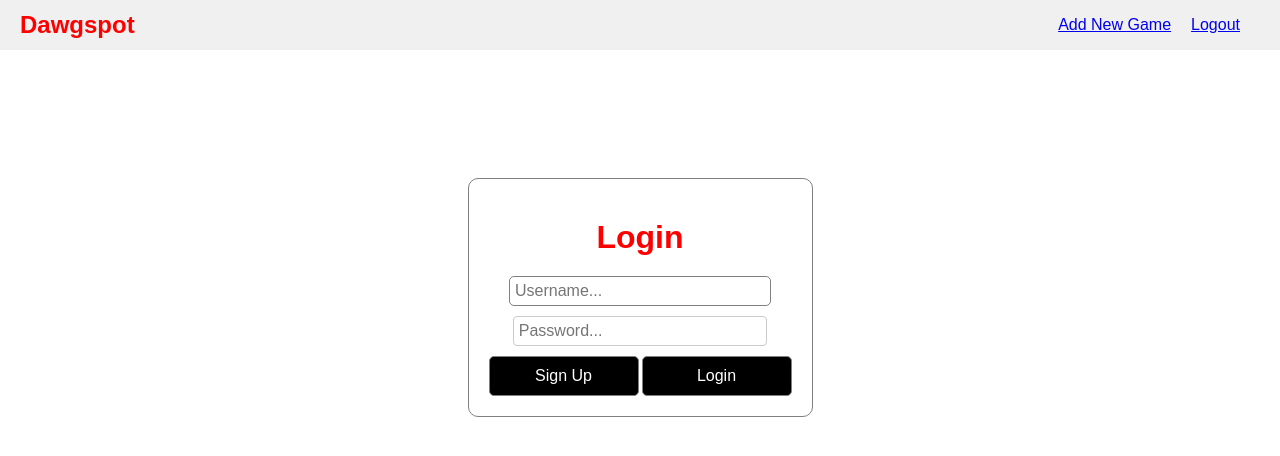
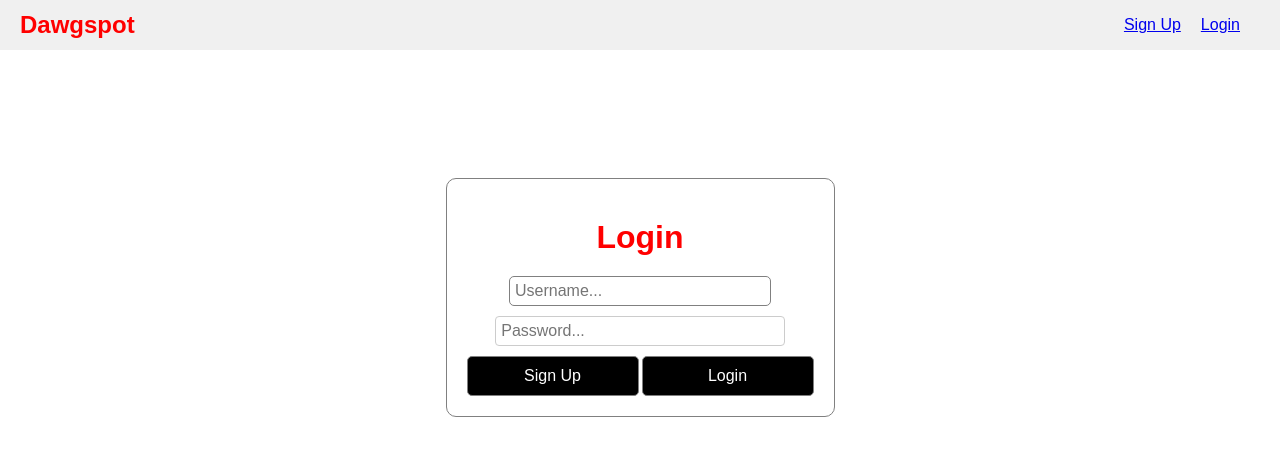
Before and after one commit to neerajraja/dawgspot, a React (Create React App) app: page /login in a window 1280 px wide. Shown: the top 456 px of the page. Built offline with nearby package versions, Linux system fonts and the light colour scheme.

Commit message:
Make Login/Logout button toggle the fake admin variable

```diff
--- a/src/App.jsx
+++ b/src/App.jsx
@@ -1,4 +1,4 @@
-import React from 'react';
+import React, { useState } from 'react';
 import { BrowserRouter as Router, Route, Routes } from 'react-router-dom';
 
 import TopBar from './homebar/topbar';
@@ -7,19 +7,20 @@ import SignUp from './signup/SignUp';
 import Login from './login/Login';
 import AddItem from './additem/AddItem';
 
-// Variable to control whether user is logged in (as Administrator).
-// Sent as a prop to any components that render differently based on admin status.
-const isAdmin = true;
+
 
 function App() {
+    const [isAdmin, setIsAdmin] = useState(false);
+    const toggleIsAdmin = prevIsAdmin => setIsAdmin(!prevIsAdmin);
+
     return(
         <Router>
             <div>
-                <TopBar isAdmin={isAdmin} />
+                <TopBar isAdmin={isAdmin} toggleIsAdmin={toggleIsAdmin}/>
                 <Routes>
                     <Route exact path='/' element={<HomePage isAdmin={isAdmin} />} />
                     <Route path='/signup' element={<SignUp />} />
-                    <Route path='/login' element={<Login />} />
+                    <Route path='/login' element={<Login toggleIsAdmin={toggleIsAdmin} />} />
                     <Route path='/additem' element={<AddItem />} />
 
                     <Route path='*' element={<p>404 Page not Found</p>} />
--- a/src/homebar/topbar.jsx
+++ b/src/homebar/topbar.jsx
@@ -12,7 +12,7 @@ function TopBar(props) {
         : <></> // Optionally render this element based on the value of props.isAdmin
       }
       { props.isAdmin
-        ? <Link to='/' className="custom-link">Logout</Link>
+        ? <Link to='/' className="custom-link" onClick={props.toggleIsAdmin}>Logout</Link>
         : <>
             <Link to='/signup' className="custom-link">Sign Up</Link>
             <Link to='/login' className="custom-link">Login</Link>
--- a/src/homepage/HomePage.jsx
+++ b/src/homepage/HomePage.jsx
@@ -15,7 +15,7 @@ function HomePage(props) {
             <div id="banner">
                 <div id="background-image"></div>
                 <div id="content">
-                    <p>Welcome to Dawgspot</p>
+                    <p>Welcome to Dawgspot {props.isAdmin ? "(Admin View)" : ""}</p>
                 </div>
             </div>
 
--- a/src/login/Login.css
+++ b/src/login/Login.css
@@ -58,3 +58,7 @@
 #login-password-box {
     margin-left: 0px;
 }
+
+#signup-button, #login-button {
+    text-decoration: none;
+}
--- a/src/login/Login.jsx
+++ b/src/login/Login.jsx
@@ -1,17 +1,24 @@
 import React from "react";
+import { Link } from 'react-router-dom';
 import "./Login.css";
 
-function Login() {
+function Login(props) {
+
+    function loginHandler(event) {
+        //event.preventDefault();
+        props.toggleIsAdmin();
+    }
+
     return (
         <div id="login-container" className="container">
             <h1 id="login-header">Login</h1>
-            <form>
+            <form onSubmit={loginHandler}>
                 <input id="login-username-box" type="text" placeholder="Username..." className="input-box" />
                 <br />
                 <input id="login-password-box" type="password" placeholder="Password..." className="input-box" />
                 <div className="login-buttons">
-                    <button className="generic-button" id="signup-button">Sign Up</button>
-                    <button className="generic-button" id="login-button">Login</button>
+                    <Link to="/signup" className="generic-button" id="signup-button">Sign Up</Link>
+                    <Link to="/" className="generic-button" id="login-button" onClick={loginHandler}>Login</Link>
                 </div>
             </form>
         </div>
--- a/src/signup/SignUp.jsx
+++ b/src/signup/SignUp.jsx
@@ -1,6 +1,7 @@
 
 import { useState } from 'react';
 import React from 'react';
+import { Link } from 'react-router-dom';
 import './SignUp.css';
 
 
@@ -71,7 +72,7 @@ export default function SignUp() {
         <br />
         <div className="bottom-btns">
         <button type="submit" className="pill-btn">Submit</button>
-        <a href="/login" className="pill-btn">Login</a>
+        <Link to="/login" className="pill-btn">Login</Link>
         </div>
       </form>
     </div>
```
